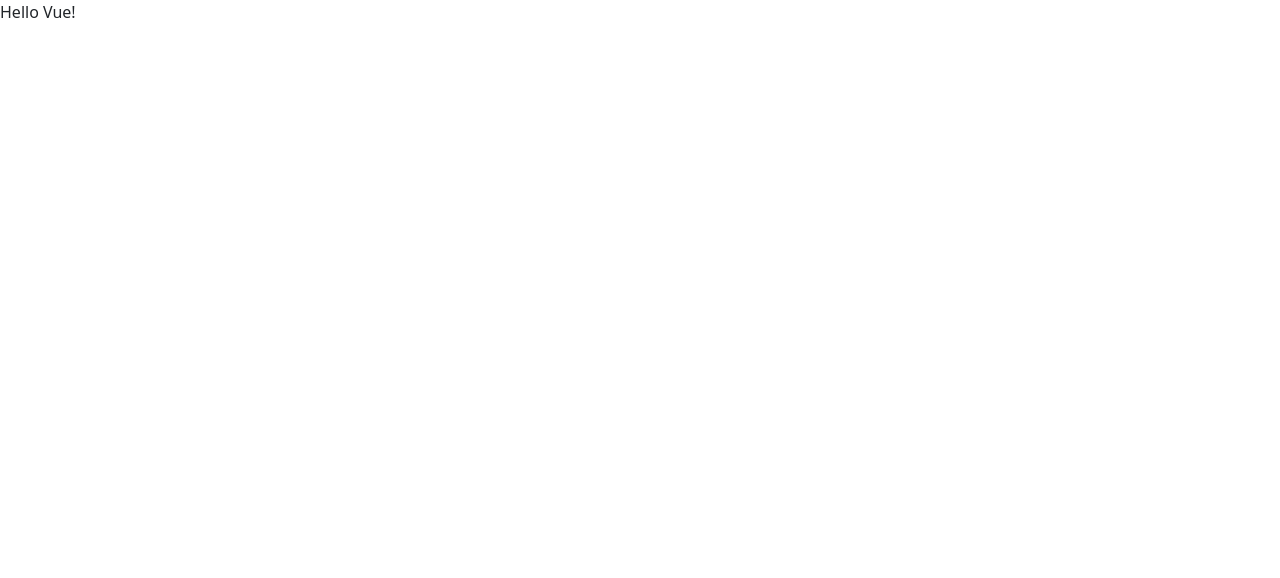
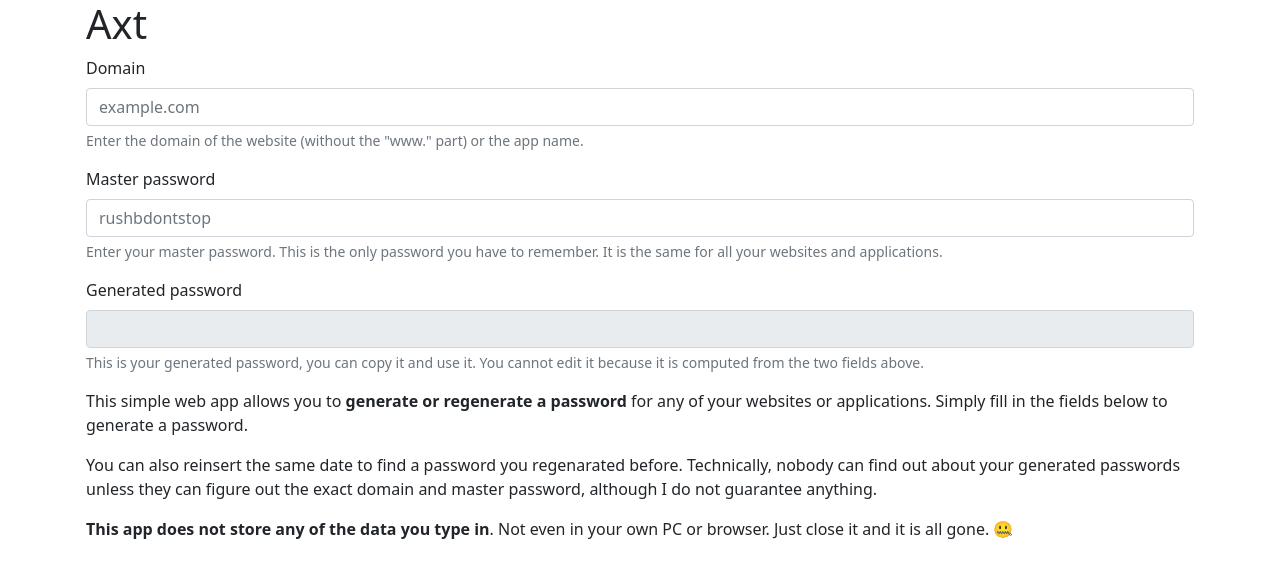
Before and after one commit to Meknassih/axt, a plain HTML site: page index.html in a window 1280 px wide. Drawn offline with nearby package versions, Linux system fonts and the light colour scheme.

Commit message:
Added HTML form and desciption

```diff
--- a/index.html
+++ b/index.html
@@ -10,9 +10,49 @@
 
 <body>
     <div id="app">
-        {{message}}
+        <div class="container">
+            <h1 class="title">Axt</h1>
+
+            <div class="row">
+                <div class="col">
+                    <form>
+                        <div class="mb-3">
+                            <label for="domainInput" class="form-label">Domain</label>
+                            <input type="text" class="form-control" id="domainInput" aria-describedby="domainInputHelp" placeholder="example.com">
+                            <div id="domainInputHelp" class="form-text">Enter the domain of the website (without the "www." part) or the app name.</div>
+                        </div>
+                        <div class="mb-3">
+                            <label for="masterPasswordInput" class="form-label">Master password</label>
+                            <input type="password" class="form-control" id="masterPasswordInput" aria-describedby="masterPasswordInputHelp" placeholder="rushbdontstop">
+                            <div id="masterPasswordInputHelp" class="form-text">Enter your master password. This is the only password you have to remember. It is the same for all your websites and applications.</div>
+                        </div>
+                        <div class="mb-3">
+                            <label for="generatedPasswordInput" class="form-label">Generated password</label>
+                            <input type="text" id="generatedPasswordInput" class="form-control" aria-describedby="generatedPasswordInputHelp" disabled>
+                            <div id="generatedPasswordInputHelp" class="form-text">This is your generated password, you can copy it and use it. You cannot edit it because it is computed from the two fields above.</div>
+                        </div>
+                    </form>
+                </div>
+            </div>
+
+            <div class="row">
+                <div class="col">
+                    <div class="description">
+                        <p>
+                            This simple web app allows you to <strong>generate or regenerate a password</strong> for any of your websites or applications. Simply fill in the fields below to generate a password.
+                        </p>
+                        <p>
+                            You can also reinsert the same date to find a password you regenarated before. Technically, nobody can find out about your generated passwords unless they can figure out the exact domain and master password, although I do not guarantee anything.</p>
+                        <p>
+                            <strong>This app does not store any of the data you type in</strong>. Not even in your own PC or browser. Just close it and it is all gone. 🤐
+                        </p>
+                    </div>
+                </div>
+            </div>
+        </div>
     </div>
 </body>
+
 <script src="https://cdn.jsdelivr.net/npm/vue@2.6.11"></script>
 <script src="./main.js"></script>
 <script src="https://cdn.jsdelivr.net/npm/popper.js@1.16.0/dist/umd/popper.min.js" integrity="sha384-Q6E9RHvbIyZFJoft+2mJbHaEWldlvI9IOYy5n3zV9zzTtmI3UksdQRVvoxMfooAo" crossorigin="anonymous"></script>
--- a/main.js
+++ b/main.js
@@ -2,5 +2,8 @@ var app = new Vue({
     el: '#app',
     data: {
         message: 'Hello Vue!'
+    },
+    methods: {
+
     }
 });
```
